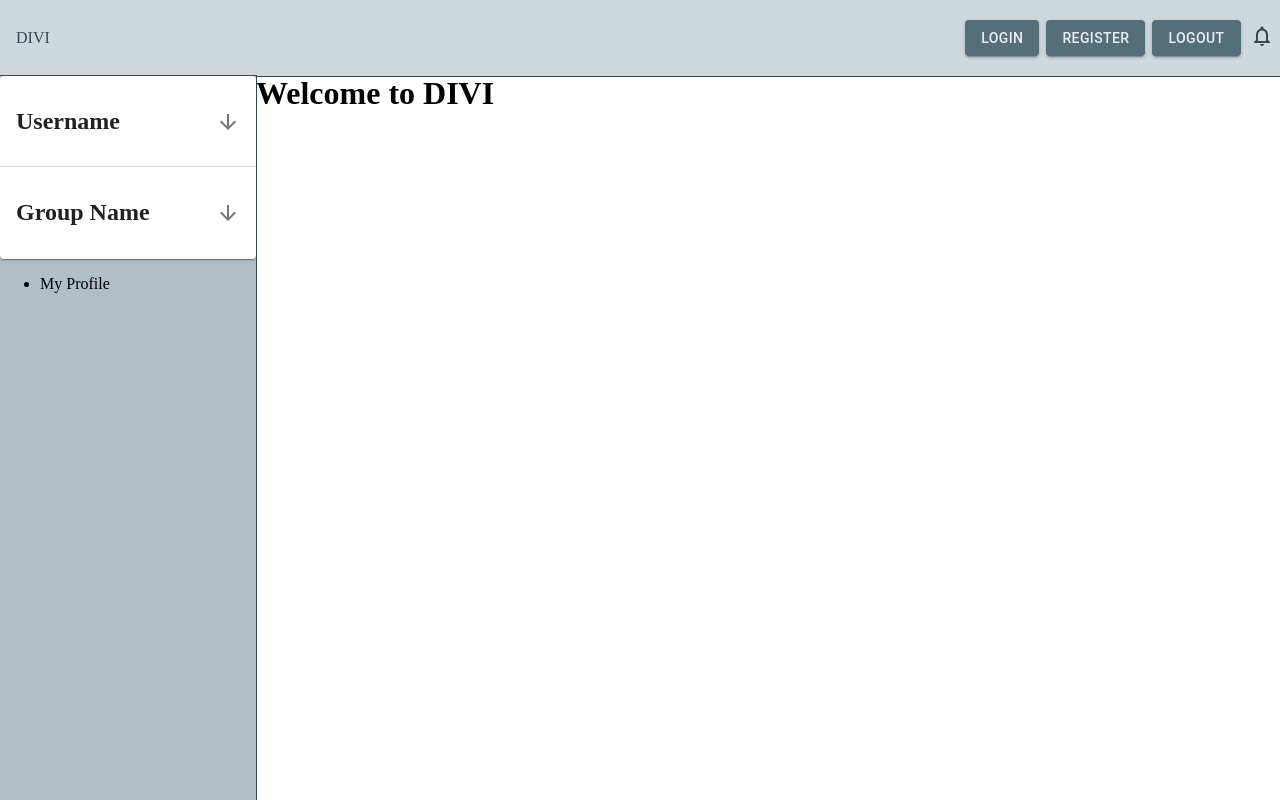
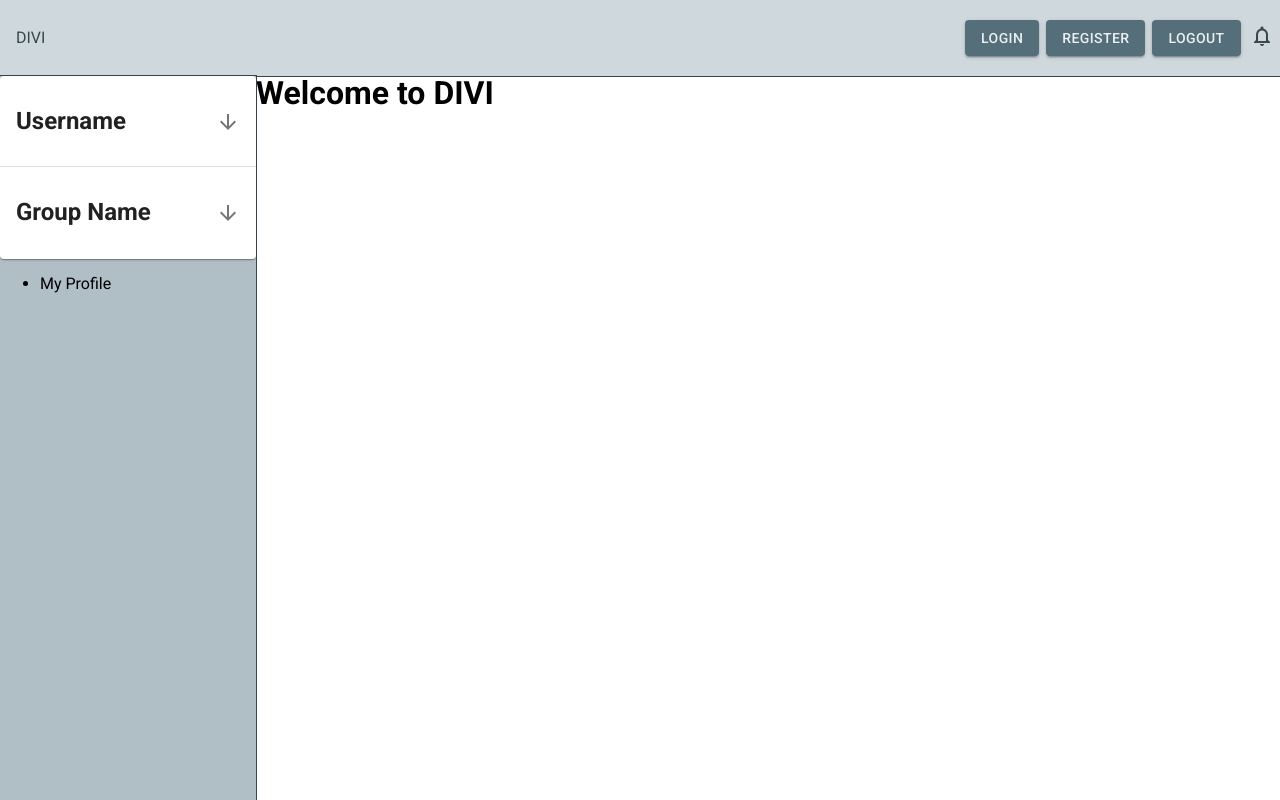
Before and after one commit to v-lane/Divi, a React (Vite) app in the folder frontend/: page / in a window 1280 px wide. Built offline with nearby package versions, Linux system fonts and the light colour scheme.

Commit message:
Add roboto font style

```diff
--- a/frontend/index.html
+++ b/frontend/index.html
@@ -10,7 +10,13 @@
   <!-- VENDOR STYLES -->
   <link rel="stylesheet" href="https://fonts.googleapis.com/icon?family=Material+Icons" />
   <link rel="stylesheet" href="https://cdnjs.cloudflare.com/ajax/libs/normalize/8.0.1/normalize.min.css"
-  type="text/css" />
+    type="text/css" />
+  <link rel="preconnect" href="https://fonts.googleapis.com">
+  <link rel="preconnect" href="https://fonts.gstatic.com" crossorigin>
+  <link
+    href="https://fonts.googleapis.com/css2?family=Bungee&family=Roboto:ital,wght@0,100;0,300;0,400;0,500;0,700;0,900;1,100;1,300;1,400;1,500;1,700;1,900&family=Source+Sans+3:ital,wght@0,200..900;1,200..900&display=swap"
+    rel="stylesheet">
+
 </head>
 
 <body>
--- a/frontend/src/App.scss
+++ b/frontend/src/App.scss
@@ -13,7 +13,7 @@
   --primary-color-100: #cfd8dc;
   --text-color-primary: #263238;
   --text-color-light: #eceff1;
-
+  font-family: "Roboto", sans-serif;
 }
 
 body {
@@ -23,3 +23,7 @@ body {
     margin-left: 20vw;
   }
 }
+
+// Font: https://fonts.google.com/specimen/Roboto
+// Weight 100, 300, 400, 500, 700, 900
+// all can be italic
```
